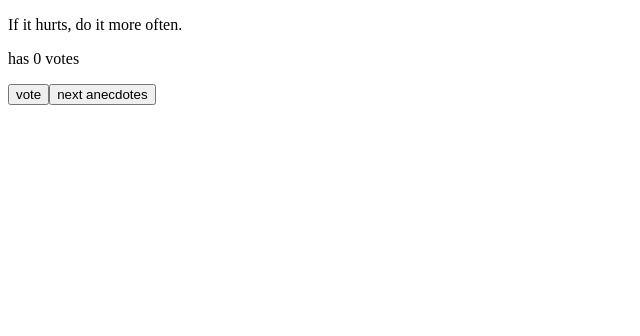
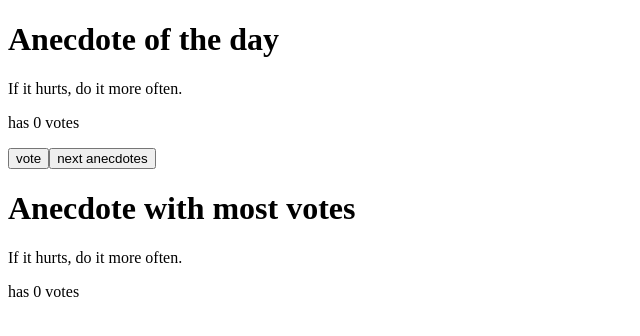
Before and after one commit to mkzank/Full-Stack-Open, a React (Vite) app in the folder part1/: page / in a window 1280 px wide. Shown: the top 336 px of the page, without its empty margins (0-640 px from the left). Built offline with nearby package versions, Linux system fonts and the light colour scheme.

Commit message:
1.14*: anecdotes step 3

```diff
--- a/part1/src/App.jsx
+++ b/part1/src/App.jsx
@@ -1,5 +1,7 @@
 import { useState } from 'react'
 
+
+const Header = ({text}) => <h1> {text} </h1>
 
 const App = () => {
   const anecdotes = [
@@ -24,17 +26,21 @@ const App = () => {
     setSelected(randomInt)
   }
   const handleVote = () => {
-    const copy = {...vote}
+    const copy = [...vote]
     copy[selected] += 1
     setVote(copy)
   }
 
   return (
     <div>
+      <Header text="Anecdote of the day"></Header>
       <p> {anecdotes[selected]} </p>
       <p> has {vote[selected]} votes </p>
       <button onClick={handleVote}> vote </button>
       <button onClick={handleSelected}> next anecdotes</button>
+      <Header text="Anecdote with most votes"></Header>
+      <p> {anecdotes[vote.indexOf(Math.max(...vote))]} </p>
+      <p> has {Math.max(...vote)} votes </p>
     </div>
   )
 }
```
